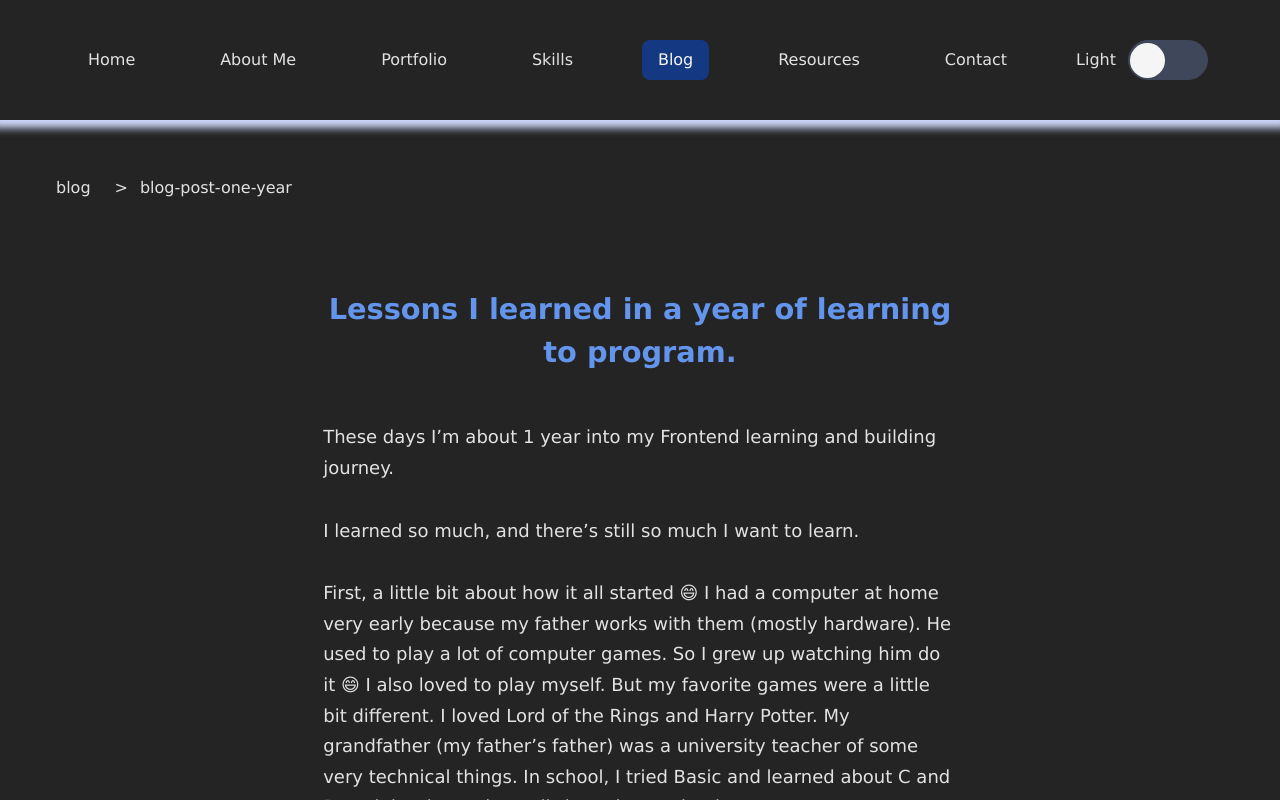
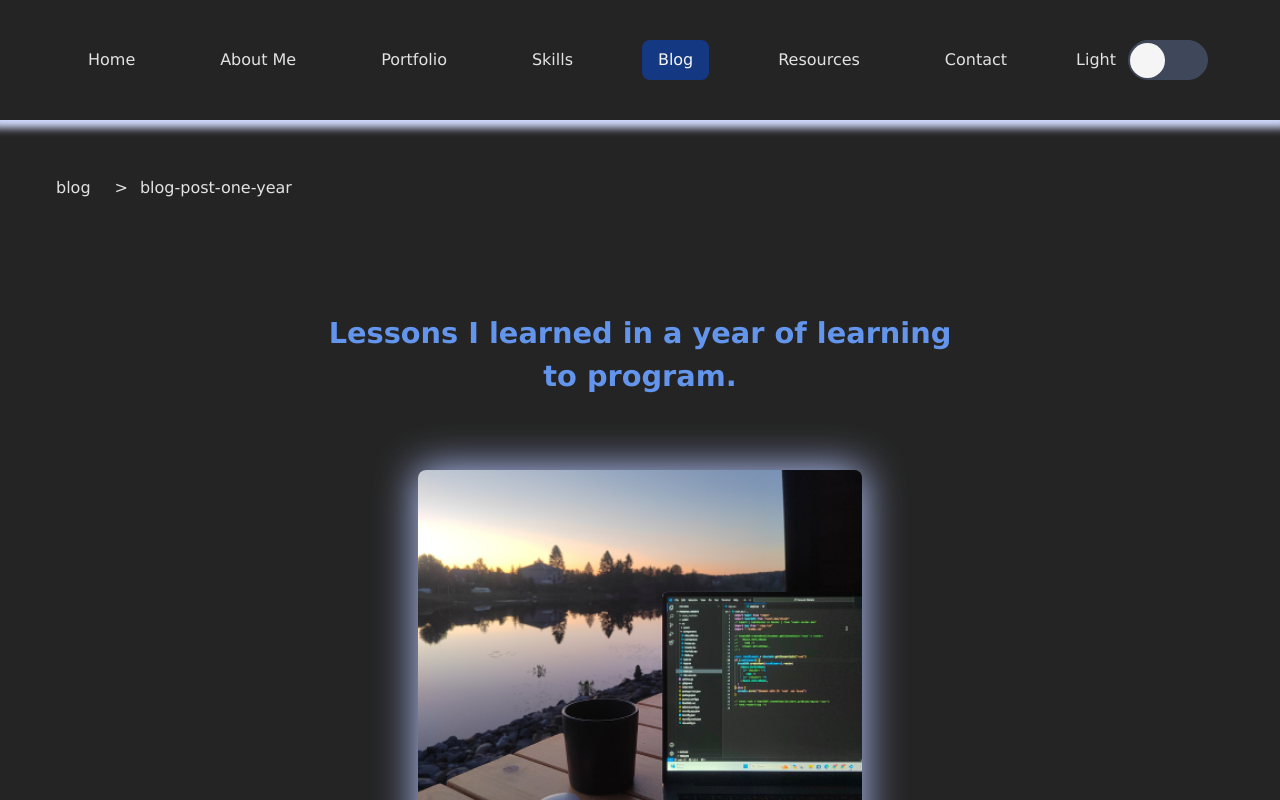
Before and after one commit to alenatih/Personal-Website, a React (Vite) app: page /blog/blog-post-one-year in a window 1280 px wide. Built offline with nearby package versions, Linux system fonts and the light colour scheme.

Commit message:
Adding an image and updating the blog post

```diff
--- a/src/App.css
+++ b/src/App.css
@@ -115,7 +115,7 @@
   font-size: 1.8rem;
   font-weight: 700;
   text-align: center;
-  margin: 2.5rem 0 3rem;
+  margin: 4rem 0 4rem;
 }
 
 .blog-post-text {
@@ -504,6 +504,14 @@
   box-shadow: 0 0 2.5rem 0.1125rem #B4C4FC;
 }
 
+.blog-post-image {
+  align-self: center;
+  width: 100%;
+  border-radius: 0.5rem;
+  box-shadow: 0 0 2.5rem 0.1125rem #B4C4FC;
+  margin: 0 0 4rem;
+}
+
 .error-image {
   width: 100%;
   margin-top: 2rem;
@@ -619,6 +627,10 @@
   .skills-text,
   .blog-quote-text {
     width: 60%;
+  }
+
+  .blog-post-page-one-year-title {
+    margin-bottom: 4.5rem;
   }
 
   .about-me-title.mobile {
@@ -741,6 +753,11 @@
     width: 70%;
   }
 
+  .blog-post-image {
+    width: 70%;
+    margin-bottom: 4.5rem;
+  }
+
   .error-image {
     width: 40%;
   }
--- a/src/components/blog/BlogPostOneYear.tsx
+++ b/src/components/blog/BlogPostOneYear.tsx
@@ -1,9 +1,16 @@
+import ViewCode from "../../assets/night-code-with-a-view.png"
+
 function BlogPostOneYear() {
     return (
         <div className="blog-post-one-year">
             <h4 className="blog-post-page-one-year-title">
                 Lessons I learned in a year of learning to program.
             </h4>
+            <img
+                className="blog-post-image"
+                src={ViewCode}
+                alt="Night coding on a laptop with a river view">
+            </img>
             <p className="blog-post-text">
                 These days I’m about 1 year into my Frontend learning and building journey.
             </p>
```
Also changed, not shown: src/assets/night-code-with-a-view.png (added).
